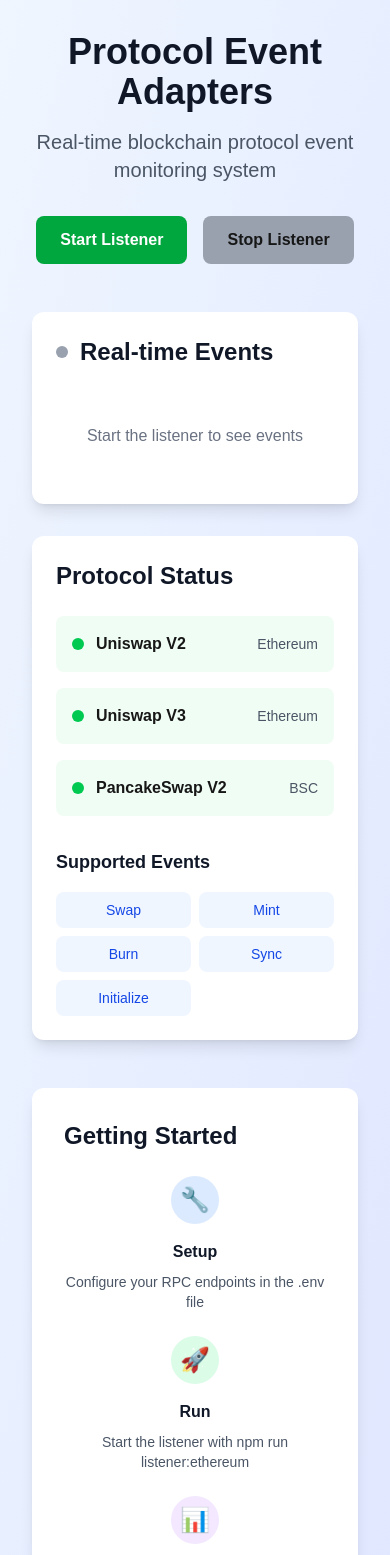
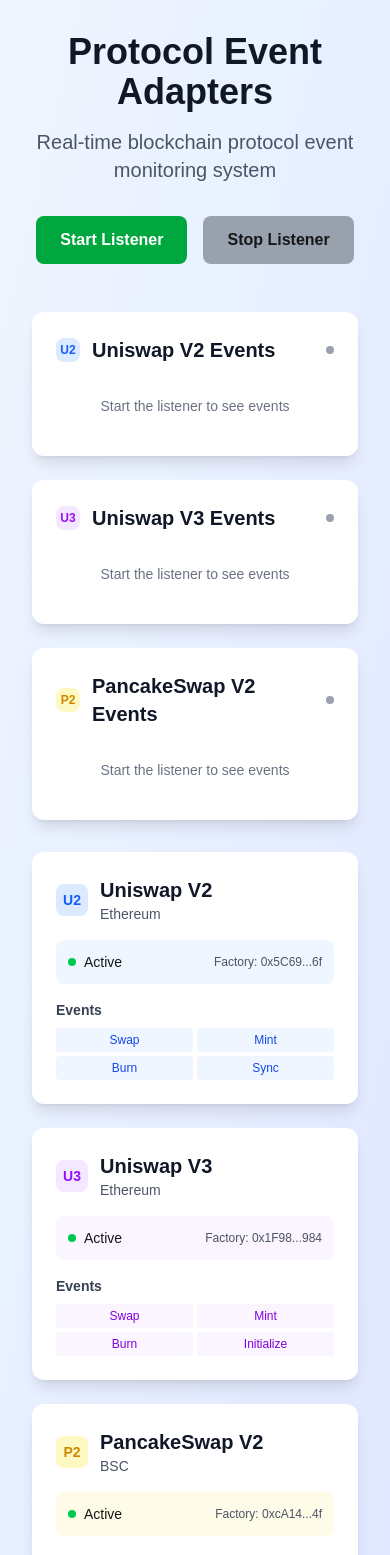
Before and after one commit to ShivankK26/Protocol-Events-Adapters, a Next.js app: page / in a window 390 px wide. Shown: the top 1555 px of the page. Built offline with nearby package versions, Linux system fonts and the light colour scheme.

Commit message:
Feat: made ui better.

```diff
--- a/src/app/page.tsx
+++ b/src/app/page.tsx
@@ -108,32 +108,37 @@
           </div>
         </header>
 
-        <div className="grid grid-cols-1 lg:grid-cols-2 gap-8">
-          {/* Real-time Events */}
+        <div className="grid grid-cols-1 xl:grid-cols-3 gap-8">
+          {/* Real-time Events - Split by Protocol */}
+          <div className="xl:col-span-2 space-y-6">
+            {/* Uniswap V2 Events */}
             <div className="bg-white rounded-xl shadow-lg p-6">
-            <h2 className="text-2xl font-bold text-gray-900 mb-6 flex items-center">
-              <div className={`w-3 h-3 rounded-full mr-3 ${isListening ? 'bg-green-500 animate-pulse' : 'bg-gray-400'}`}></div>
-              Real-time Events
-            </h2>
+              <div className="flex items-center mb-4">
+                <div className="w-6 h-6 bg-blue-100 rounded-lg flex items-center justify-center mr-3">
+                  <span className="text-blue-600 font-bold text-xs">U2</span>
+                </div>
+                <h2 className="text-xl font-bold text-gray-900">Uniswap V2 Events</h2>
+                <div className={`w-2 h-2 rounded-full ml-auto ${isListening ? 'bg-green-500 animate-pulse' : 'bg-gray-400'}`}></div>
+              </div>
 
-            <div className="space-y-4 max-h-96 overflow-y-auto">
-              {events.length === 0 ? (
-                <p className="text-gray-500 text-center py-8">
-                  {isListening ? 'Waiting for events...' : 'Start the listener to see events'}
+              <div className="space-y-3 max-h-64 overflow-y-auto">
+                {events.filter(event => event.protocol === 'uniswap-v2').length === 0 ? (
+                  <p className="text-gray-500 text-center py-4 text-sm">
+                    {isListening ? 'Waiting for Uniswap V2 events...' : 'Start the listener to see events'}
                   </p>
                 ) : (
-                events.map((event, index) => (
-                  <div key={event.id} className="border-l-4 border-blue-500 pl-4 py-2 bg-gray-50 rounded-r-lg">
-                    <div className="flex items-center justify-between mb-2">
-                      <span className="text-sm font-semibold text-blue-600 uppercase">
-                        {event.protocol} {event.eventType}
+                  events.filter(event => event.protocol === 'uniswap-v2').slice(0, 5).map((event, index) => (
+                    <div key={event.id} className="border-l-4 border-blue-500 pl-3 py-2 bg-blue-50 rounded-r-lg">
+                      <div className="flex items-center justify-between mb-1">
+                        <span className="text-xs font-semibold text-blue-600 uppercase">
+                          {event.eventType}
                         </span>
                         <span className="text-xs text-gray-500">
-                        Block #{event.blockNumber}
+                          #{event.blockNumber}
                         </span>
                       </div>
-                    <div className="text-sm text-gray-700">
-                      <div className="flex items-center gap-2">
+                      <div className="text-xs text-gray-700">
+                        <div className="flex items-center gap-1">
                           <span className="font-medium">{event.token0.symbol}</span>
                           <span>↔</span>
                           <span className="font-medium">{event.token1.symbol}</span>
@@ -148,43 +153,182 @@
               </div>
             </div>
 
-          {/* Protocol Status */}
+            {/* Uniswap V3 Events */}
             <div className="bg-white rounded-xl shadow-lg p-6">
-            <h2 className="text-2xl font-bold text-gray-900 mb-6">
-              Protocol Status
-            </h2>
-
-            <div className="space-y-4">
-              <div className="flex items-center justify-between p-4 bg-green-50 rounded-lg">
-                <div className="flex items-center">
-                  <div className="w-3 h-3 bg-green-500 rounded-full mr-3"></div>
-                  <span className="font-semibold">Uniswap V2</span>
+              <div className="flex items-center mb-4">
+                <div className="w-6 h-6 bg-purple-100 rounded-lg flex items-center justify-center mr-3">
+                  <span className="text-purple-600 font-bold text-xs">U3</span>
                 </div>
-                <span className="text-sm text-gray-600">Ethereum</span>
+                <h2 className="text-xl font-bold text-gray-900">Uniswap V3 Events</h2>
+                <div className={`w-2 h-2 rounded-full ml-auto ${isListening ? 'bg-green-500 animate-pulse' : 'bg-gray-400'}`}></div>
               </div>
 
-              <div className="flex items-center justify-between p-4 bg-green-50 rounded-lg">
-                <div className="flex items-center">
-                  <div className="w-3 h-3 bg-green-500 rounded-full mr-3"></div>
-                  <span className="font-semibold">Uniswap V3</span>
+              <div className="space-y-3 max-h-64 overflow-y-auto">
+                {events.filter(event => event.protocol === 'uniswap-v3').length === 0 ? (
+                  <p className="text-gray-500 text-center py-4 text-sm">
+                    {isListening ? 'Waiting for Uniswap V3 events...' : 'Start the listener to see events'}
+                  </p>
+                ) : (
+                  events.filter(event => event.protocol === 'uniswap-v3').slice(0, 5).map((event, index) => (
+                    <div key={event.id} className="border-l-4 border-purple-500 pl-3 py-2 bg-purple-50 rounded-r-lg">
+                      <div className="flex items-center justify-between mb-1">
+                        <span className="text-xs font-semibold text-purple-600 uppercase">
+                          {event.eventType}
+                        </span>
+                        <span className="text-xs text-gray-500">
+                          #{event.blockNumber}
+                        </span>
                       </div>
-                <span className="text-sm text-gray-600">Ethereum</span>
+                      <div className="text-xs text-gray-700">
+                        <div className="flex items-center gap-1">
+                          <span className="font-medium">{event.token0.symbol}</span>
+                          <span>↔</span>
+                          <span className="font-medium">{event.token1.symbol}</span>
                         </div>
-
-              <div className="flex items-center justify-between p-4 bg-green-50 rounded-lg">
-                <div className="flex items-center">
-                  <div className="w-3 h-3 bg-green-500 rounded-full mr-3"></div>
-                  <span className="font-semibold">PancakeSwap V2</span>
+                        <div className="text-xs text-gray-500 mt-1">
+                          {event.data.amount0} {event.token0.symbol} / {event.data.amount1} {event.token1.symbol}
                         </div>
-                <span className="text-sm text-gray-600">BSC</span>
+                      </div>
+                    </div>
+                  ))
+                )}
               </div>
             </div>
 
-            <div className="mt-8">
-              <h3 className="text-lg font-semibold text-gray-900 mb-4">Supported Events</h3>
-              <div className="grid grid-cols-2 gap-2">
-                {['Swap', 'Mint', 'Burn', 'Sync', 'Initialize'].map((eventType) => (
-                  <div key={eventType} className="text-sm bg-blue-50 text-blue-700 px-3 py-2 rounded-lg text-center">
+            {/* PancakeSwap V2 Events */}
+            <div className="bg-white rounded-xl shadow-lg p-6">
+              <div className="flex items-center mb-4">
+                <div className="w-6 h-6 bg-yellow-100 rounded-lg flex items-center justify-center mr-3">
+                  <span className="text-yellow-600 font-bold text-xs">P2</span>
+                </div>
+                <h2 className="text-xl font-bold text-gray-900">PancakeSwap V2 Events</h2>
+                <div className={`w-2 h-2 rounded-full ml-auto ${isListening ? 'bg-green-500 animate-pulse' : 'bg-gray-400'}`}></div>
+              </div>
+
+              <div className="space-y-3 max-h-64 overflow-y-auto">
+                {events.filter(event => event.protocol === 'pancakeswap-v2').length === 0 ? (
+                  <p className="text-gray-500 text-center py-4 text-sm">
+                    {isListening ? 'Waiting for PancakeSwap V2 events...' : 'Start the listener to see events'}
+                  </p>
+                ) : (
+                  events.filter(event => event.protocol === 'pancakeswap-v2').slice(0, 5).map((event, index) => (
+                    <div key={event.id} className="border-l-4 border-yellow-500 pl-3 py-2 bg-yellow-50 rounded-r-lg">
+                      <div className="flex items-center justify-between mb-1">
+                        <span className="text-xs font-semibold text-yellow-600 uppercase">
+                          {event.eventType}
+                        </span>
+                        <span className="text-xs text-gray-500">
+                          #{event.blockNumber}
+                        </span>
+                      </div>
+                      <div className="text-xs text-gray-700">
+                        <div className="flex items-center gap-1">
+                          <span className="font-medium">{event.token0.symbol}</span>
+                          <span>↔</span>
+                          <span className="font-medium">{event.token1.symbol}</span>
+                        </div>
+                        <div className="text-xs text-gray-500 mt-1">
+                          {event.data.amount0} {event.token0.symbol} / {event.data.amount1} {event.token1.symbol}
+                        </div>
+                      </div>
+                    </div>
+                  ))
+                )}
+              </div>
+            </div>
+          </div>
+
+          {/* Protocol Status - Separate cards for each version */}
+          <div className="space-y-6">
+            {/* Uniswap V2 */}
+            <div className="bg-white rounded-xl shadow-lg p-6">
+              <div className="flex items-center mb-4">
+                <div className="w-8 h-8 bg-blue-100 rounded-lg flex items-center justify-center mr-3">
+                  <span className="text-blue-600 font-bold text-sm">U2</span>
+                </div>
+                <div>
+                  <h2 className="text-xl font-bold text-gray-900">Uniswap V2</h2>
+                  <p className="text-sm text-gray-600">Ethereum</p>
+                </div>
+              </div>
+
+              <div className="flex items-center justify-between p-3 bg-blue-50 rounded-lg mb-4">
+                <div className="flex items-center">
+                  <div className="w-2 h-2 bg-green-500 rounded-full mr-2"></div>
+                  <span className="font-medium text-sm">Active</span>
+                </div>
+                <span className="text-xs text-gray-600">Factory: 0x5C69...6f</span>
+              </div>
+
+              <div>
+                <h3 className="text-sm font-semibold text-gray-700 mb-2">Events</h3>
+                <div className="grid grid-cols-2 gap-1">
+                  {['Swap', 'Mint', 'Burn', 'Sync'].map((eventType) => (
+                    <div key={eventType} className="text-xs bg-blue-50 text-blue-700 px-2 py-1 rounded text-center">
+                      {eventType}
+                    </div>
+                  ))}
+                </div>
+              </div>
+            </div>
+
+            {/* Uniswap V3 */}
+            <div className="bg-white rounded-xl shadow-lg p-6">
+              <div className="flex items-center mb-4">
+                <div className="w-8 h-8 bg-purple-100 rounded-lg flex items-center justify-center mr-3">
+                  <span className="text-purple-600 font-bold text-sm">U3</span>
+                </div>
+                <div>
+                  <h2 className="text-xl font-bold text-gray-900">Uniswap V3</h2>
+                  <p className="text-sm text-gray-600">Ethereum</p>
+                </div>
+              </div>
+
+              <div className="flex items-center justify-between p-3 bg-purple-50 rounded-lg mb-4">
+                <div className="flex items-center">
+                  <div className="w-2 h-2 bg-green-500 rounded-full mr-2"></div>
+                  <span className="font-medium text-sm">Active</span>
+                </div>
+                <span className="text-xs text-gray-600">Factory: 0x1F98...984</span>
+              </div>
+
+              <div>
+                <h3 className="text-sm font-semibold text-gray-700 mb-2">Events</h3>
+                <div className="grid grid-cols-2 gap-1">
+                  {['Swap', 'Mint', 'Burn', 'Initialize'].map((eventType) => (
+                    <div key={eventType} className="text-xs bg-purple-50 text-purple-700 px-2 py-1 rounded text-center">
+                      {eventType}
+                    </div>
+                  ))}
+                </div>
+              </div>
+            </div>
+
+            {/* PancakeSwap V2 */}
+            <div className="bg-white rounded-xl shadow-lg p-6">
+              <div className="flex items-center mb-4">
+                <div className="w-8 h-8 bg-yellow-100 rounded-lg flex items-center justify-center mr-3">
+                  <span className="text-yellow-600 font-bold text-sm">P2</span>
+                </div>
+                <div>
+                  <h2 className="text-xl font-bold text-gray-900">PancakeSwap V2</h2>
+                  <p className="text-sm text-gray-600">BSC</p>
+                </div>
+              </div>
+
+              <div className="flex items-center justify-between p-3 bg-yellow-50 rounded-lg mb-4">
+                <div className="flex items-center">
+                  <div className="w-2 h-2 bg-green-500 rounded-full mr-2"></div>
+                  <span className="font-medium text-sm">Active</span>
+                </div>
+                <span className="text-xs text-gray-600">Factory: 0xcA14...4f</span>
+              </div>
+
+              <div>
+                <h3 className="text-sm font-semibold text-gray-700 mb-2">Events</h3>
+                <div className="grid grid-cols-2 gap-1">
+                  {['Swap', 'Mint', 'Burn', 'Sync'].map((eventType) => (
+                    <div key={eventType} className="text-xs bg-yellow-50 text-yellow-700 px-2 py-1 rounded text-center">
                       {eventType}
                     </div>
                   ))}
@@ -192,43 +336,8 @@
               </div>
             </div>
           </div>
-
-        {/* Instructions */}
-        <div className="mt-12 bg-white rounded-xl shadow-lg p-8">
-          <h2 className="text-2xl font-bold text-gray-900 mb-6">Getting Started</h2>
-
-          <div className="grid grid-cols-1 md:grid-cols-3 gap-6">
-            <div className="text-center">
-              <div className="w-12 h-12 bg-blue-100 rounded-full flex items-center justify-center mx-auto mb-4">
-                <span className="text-2xl">🔧</span>
-              </div>
-              <h3 className="font-semibold text-gray-900 mb-2">Setup</h3>
-              <p className="text-sm text-gray-600">
-                Configure your RPC endpoints in the .env file
-              </p>
         </div>
 
-            <div className="text-center">
-              <div className="w-12 h-12 bg-green-100 rounded-full flex items-center justify-center mx-auto mb-4">
-                <span className="text-2xl">🚀</span>
-              </div>
-              <h3 className="font-semibold text-gray-900 mb-2">Run</h3>
-              <p className="text-sm text-gray-600">
-                Start the listener with npm run listener:ethereum
-              </p>
-            </div>
-
-            <div className="text-center">
-              <div className="w-12 h-12 bg-purple-100 rounded-full flex items-center justify-center mx-auto mb-4">
-                <span className="text-2xl">📊</span>
-              </div>
-              <h3 className="font-semibold text-gray-900 mb-2">Monitor</h3>
-              <p className="text-sm text-gray-600">
-                Watch real-time events from all supported protocols
-              </p>
-            </div>
-          </div>
-        </div>
       </div>
     </div>
   );
```
Lines whose indentation alone changed are shown as unchanged.
